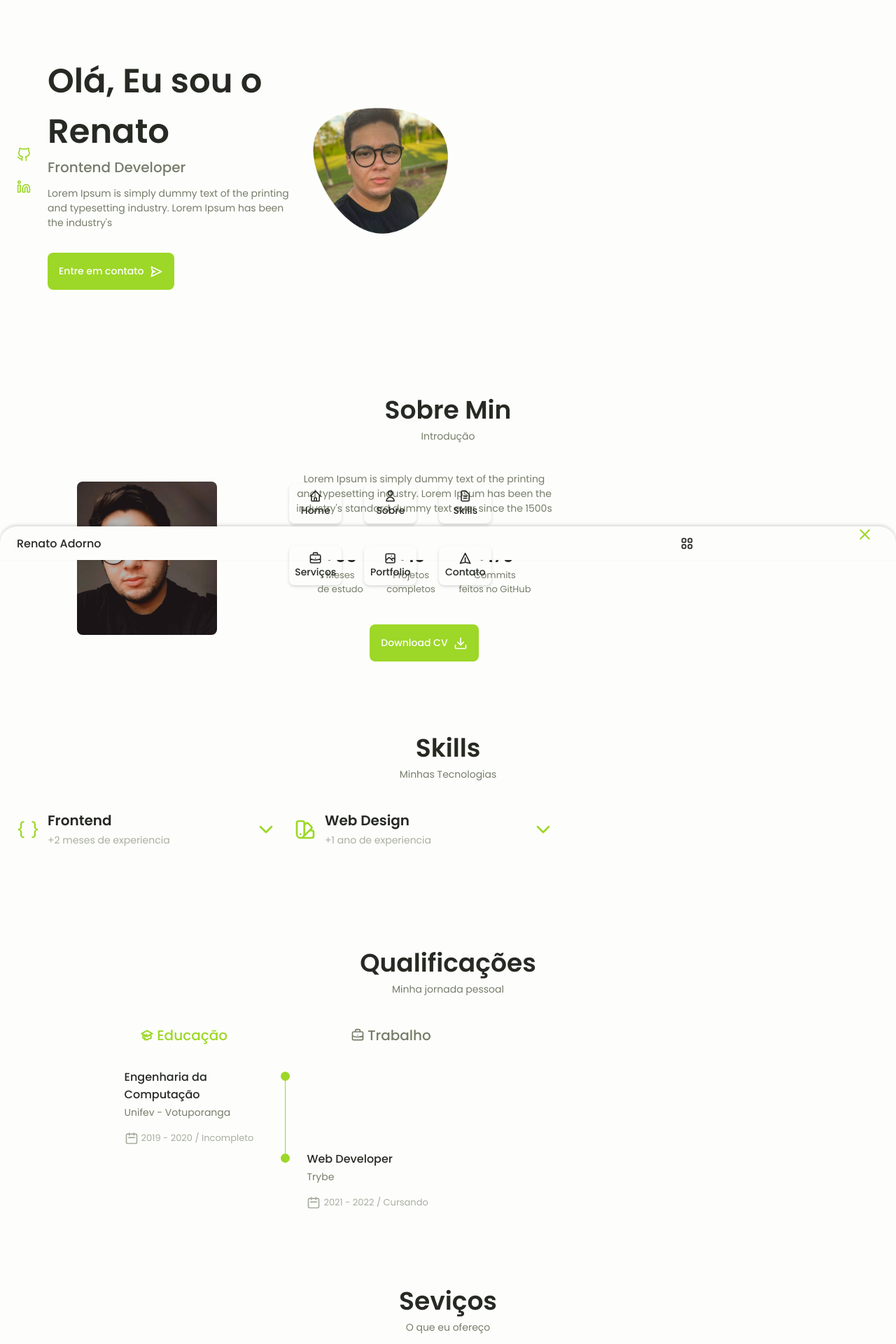
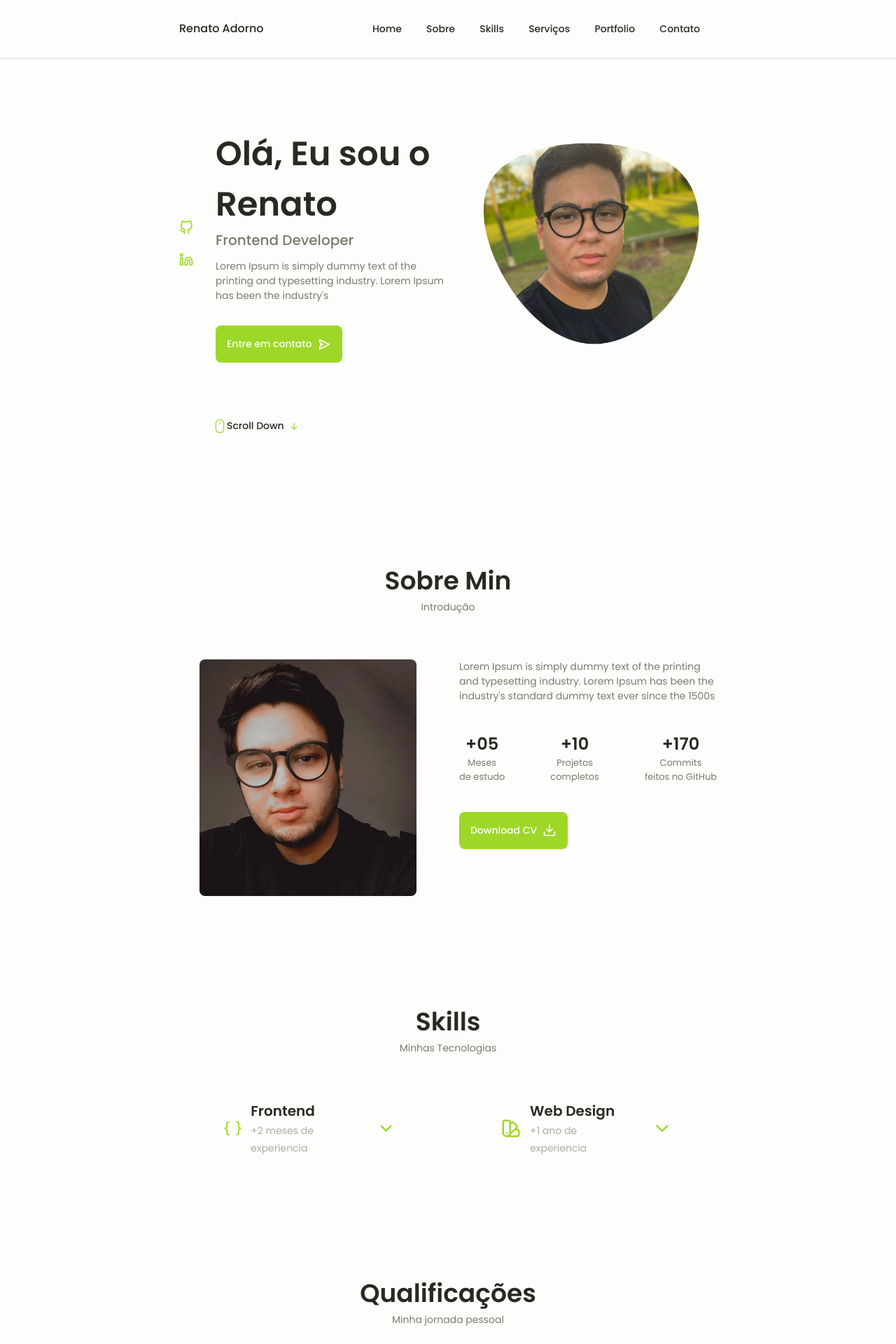
Before and after one commit to renatoadorno/portfolio-renatoAdorno, a React (Create React App) app: page / in a window 1280 px wide. Shown: the top 1920 px of the page at 70% size. Built offline with nearby package versions, Linux system fonts and the light colour scheme.

Commit message:
midia queries concluido

```diff
--- a/src/App.jsx
+++ b/src/App.jsx
@@ -16,7 +16,7 @@ function App() {
   return (
     <>
       <Header />
-      <main>
+      <main className="main" >
         <Home />
         <About />
         <Skills />
--- a/src/components/Footer.jsx
+++ b/src/components/Footer.jsx
@@ -9,11 +9,12 @@ export default function Footer() {
       <div className="footer__bg">
         <div className="footer__container container grid">
           <div className="footer__content grid">
-            <div>
+            <div className="footer__content--title">
               <h1 className="footer__title">Renato</h1>
               <span className="footer__subtitle">Frontend developer</span>
             </div>
 
+            <div>
               <ul className="footer__links">
                 <li>
                   <a href="#services" className="footer__link">Serviços</a>
@@ -25,6 +26,7 @@ export default function Footer() {
                   <a href="#contact" className="footer__link">Contato</a>
                 </li>
               </ul>
+            </div>
 
             <div className="footer__socials">
                 <a
@@ -44,10 +46,10 @@ export default function Footer() {
                   <RiInstagramLine />
                 </a>
             </div>
+
           </div>
-
+        </div>
         <p className="footer__copy">&#169; Desenvolvido por Renato Adorno</p>
-        </div>
       </div>
     </footer>
   )
--- a/src/components/Header.jsx
+++ b/src/components/Header.jsx
@@ -33,17 +33,23 @@ export default function Header() {
 
         { showMenu ? (
           <div className="nav__menu show-menu" id="nav-menu">
+
             <ul className="nav__list grid">
-              <li className="nav__item">
-                <a href="#home" className="nav__link" onClick={ funcCloseMenu }>
-                  <HomeIcon className="nav__icon" /> Home
-                </a>
-              </li>
+
+              <div className="nav__item">
+                <li>
+                  <a href="#home" className="nav__link" onClick={ funcCloseMenu }>
+                    <HomeIcon className="nav__icon" /> Home
+                  </a>
+                </li>
+              </div>
+
               <li className="nav__item">
                 <a href="#about" className="nav__link" onClick={ funcCloseMenu }>
                   <UserIcon className="nav__icon" /> About
                 </a>
               </li>
+
               <li className="nav__item">
                 <a href="#skills" className="nav__link" onClick={ funcCloseMenu }>
                   <DocumentTextIcon className="nav__icon" /> Skills
--- a/src/components/Services.jsx
+++ b/src/components/Services.jsx
@@ -96,7 +96,7 @@ export default function Services() {
           )}
         </div>
 
-        {/* ================SERVICES 1==================== */}
+        {/* ================SERVICES 2==================== */}
         <div className="services__content">
           <div>
             <CodeIcon className="services__icon" />
@@ -104,19 +104,19 @@ export default function Services() {
           </div>
 
           <span
-            onClick={ modalOne }
+            onClick={ modalTwo }
             className="button button--flex button--small button--link services__button"
           >
             Ver mais
             <BiRightArrowAlt className="button__icon" />
           </span>
 
-          {servicesOne ? (
+          {servicesTwo ? (
             <div className="services__modal active-modal">
               <div className="services__modal-content">
                 <h4 className="services__modal-title">Frontend <br/> Developer</h4>
                 <RiCloseLine
-                  onClick={ modalOne }
+                  onClick={ modalTwo }
                   className="services__modal-close"
                 />
 
@@ -143,7 +143,7 @@ export default function Services() {
               <div className="services__modal-content">
                 <h4 className="services__modal-title">Frontend <br/> Developer</h4>
                 <RiCloseLine
-                  onClick={ modalOne }
+                  onClick={ modalTwo }
                   className="services__modal-close"
                 />
 
--- a/src/css/index.css
+++ b/src/css/index.css
@@ -162,7 +162,6 @@ textarea {
 
 /*======================= LAYOUT ============================================*/
 .container {
-  max-width: 768px;
   margin-left: var(--mb-1-5);
   margin-right: var(--mb-1-5);
 }
@@ -188,6 +187,10 @@ textarea {
   display: flex;
   justify-content: space-between;
   align-items: center;
+  margin-bottom: .3rem;
+  margin-top: .3rem;
+  margin-left: 2rem;
+  margin-right: 2rem;
 }
 
 .nav__logo,
@@ -239,12 +242,9 @@ textarea {
   color: var(--title-color);
   font-weight: var(--font-medium);
   padding: .5rem;
-  border-radius: .5rem;
-  box-shadow: 0 2px 4px rgba(0, 0, 0, .15);
 }
 
 .nav__link:hover {
-  box-shadow: 0 4px 8px rgba(0, 0, 0, .25);
   color: var(--first-color-alt);
 }
 
@@ -258,7 +258,7 @@ textarea {
 
 .nav__close {
   position: absolute;
-  right: 2rem;
+  right: 14.5%;
   bottom: .5rem;
   width: 25px;
   cursor: pointer;
@@ -279,7 +279,7 @@ textarea {
 
 .header {
   box-shadow: 0 -2px 4px rgba(0, 0, 0, .15);
-  border-radius: 1.5rem 1.5rem 0 0;
+  border-radius: 1rem 1rem 0 0;
 }
 
 /*==================== HOME ====================*/
@@ -489,7 +489,7 @@ textarea {
 }
 
 .skills__arrow {
-  margin-left: auto;
+  margin-left: 2rem;
   transition: .7s;
 }
 
@@ -938,7 +938,7 @@ textarea {
   font-size: var(--smaller-font-size);
   text-align: center;
   margin-top: var(--mb-1);
-  margin-bottom: var(--mb-0-75);
+  margin-bottom: var(--mb-1-5);
   font-family: var(--body-font);
 }
 
@@ -1017,6 +1017,8 @@ textarea {
 
   .qualification__data {
     gap: .5rem;
+    margin-left: .4rem;
+    margin-right: 0;
   }
 
   .services__container {
@@ -1070,7 +1072,7 @@ textarea {
   }
 
   .home__blob {
-    width: 180px;
+    width: 200px;
   }
 
   .skills__title {
@@ -1102,7 +1104,28 @@ textarea {
 
 /* For medium devices */
 @media screen and (min-width: 450px) {
-  .home__content {
+  .container {
+    margin-left: var(--mb-2-5);
+    margin-right: var(--mb-2-5);
+  }
+
+  .nav__icon {
+    width: 1.5rem;
+  }
+
+  .nav__icon--menu {
+    width: 1.5rem;
+  }
+
+  .nav__close {
+    right: 15.5%;
+  }
+
+  .home__blob {
+    width: 250px;
+  }
+
+  /* .home__content {
     grid-template-columns: max-content 1fr 1fr;
   }
 
@@ -1113,7 +1136,7 @@ textarea {
   .home__img {
     order: 1;
     justify-content: center;
-  }
+  } */
 
   .about__container,
   .skills__container,
@@ -1135,13 +1158,13 @@ textarea {
 
   .qualification__sections {
     display: grid;
-    grid-template-columns: .6fr;
     justify-content: center;
   }
 
-  .contact__information--div {
-    display: flex;
-    justify-content: center;
+  .qualification__data {
+    gap: .5rem;
+    margin-left: 3rem;;
+    margin-right: 3rem;
   }
 
   .contact__container {
@@ -1150,7 +1173,7 @@ textarea {
 
   .contact__form {
     justify-content: center;
-    margin: 1rem;
+    /* margin: 1rem; */
   }
 
   .contact__information {
@@ -1158,25 +1181,449 @@ textarea {
   }
 
   .footer__content {
-    grid-template-columns: 30fr 30fr;
-    justify-content: center;
-    margin-left: 10%;
-    margin-right: 10%;
+    grid-template-columns: repeat(3, 1fr);
+    column-gap: 3.2rem;
+  }
+
+  .footer__content--title {
+    height: 100px;
   }
 
   .footer__socials {
-    margin-top: 0;
+    margin-top: 1rem;
+    margin-left: .1;
+    margin-right: 0;
+    align-items: center;
+    justify-content: center;
   }
 
   .footer__links{
-    margin-top: 1rem;
-    margin-left: 30%;
+    margin-top: .5rem;
   }
 
   .footer {
     width: 100%;
   }
 
+  .footer__copy {
+    margin-top: 4rem;
+    margin-bottom: 1.5rem;
+  }
+}
+
+@media screen and (min-width: 461px) {
+  .container {
+    margin-left: var(--mb-1-5);
+    margin-right: var(--mb-1-5);
+  }
+
+  .home__content {
+    grid-template-columns: max-content 1fr 1fr;
+  }
+
+  .home__data {
+    grid-column: initial;
+  }
+
+  .home__img {
+    order: 1;
+    justify-content: center;
+  }
+
+  .footer__content {
+    grid-template-columns: repeat(3, 1fr);
+    column-gap: 2.5rem;
+  }
+
+  .footer__content--title {
+    height: 100px;
+  }
+
+  .footer__socials {
+    justify-content: end;
+  }
+
+  .footer__links{
+    column-gap: .5rem;
+    margin: 0;
+    margin-top: .5rem;
+  }
+
+  .footer__link {
+    font-size: var(--small-font-size);
+  }
+
+  .footer {
+    width: 100%;
+  }
+
+  .footer__copy {
+    margin-top: 4rem;
+    margin-bottom: 1.5rem;
+  }
+}
+
+@media screen and (min-width: 500px) {
+  .qualification__sections {
+    display: grid;
+    grid-template-columns: .6fr;
+    justify-content: center;
+  }
+
+  .qualification__data {
+    gap: .5rem;
+    margin-left: 0;
+    margin-right: 0;
+  }
+
+
+}
+
+@media screen and (min-width: 565px) {
+  .container {
+    margin-left: 9%;
+    margin-right: 9%;
+  }
+
+  .contact__information--div {
+    display: flex;
+    justify-content: center;
+  }
+
+  .footer__links {
+    flex-direction: row;
+    column-gap: 1rem;
+    margin: 0;
+    margin-top: 1rem;
+  }
+}
+
+@media screen and (min-width: 615px) {
+  .container {
+    margin-left: 10%;
+    margin-right: 10%;
+  }
+
+  .footer__socials {
+    margin-left: 1rem;
+  }
+}
+
+@media screen and (min-width: 768px)  {
+
+  body {
+    margin: 0;
+  }
+
+  .section {
+    padding: 6rem 0 2rem;
+  }
+
+  .section__subtitle {
+    margin-bottom: 4rem;
+  }
+
+  .header {
+    top: 0;
+    bottom: initial;
+    box-shadow: 0 1px 4px rgba(0, 0, 0, .15);
+    border-radius: 0;
+  }
+
+  .header,
+  .main,
+  .footer__container {
+    padding: 0 1rem;
+  }
+
+  .nav {
+    display: flex;
+    height: calc(var(--header-height) + 1.5rem);
+    column-gap: 1rem;
+  }
+
+  .nav__icon,
+  .nav__close,
+  .nav__toggle {
+    display: none;
+  }
+
+  .nav__list {
+    display: flex;
+    column-gap: .5rem;
+    margin-top: 1.6rem;
+  }
+
+  .nav__menu {
+    margin-left: auto;
+  }
+
+  .nav__link {
+    display: flex;
+    flex-direction: column;
+    align-items: center;
+    font-size: var(--small-font-size);
+    color: var(--title-color);
+    font-weight: var(--font-medium);
+    padding: .5rem;
+    border-radius: .0rem;
+    box-shadow: 0 2px 4px rgba(0, 0, 0, 0);
+  }
+
+  .nav__link:hover {
+    box-shadow: 0 2px 4px rgba(0, 0, 0, 0);
+    color: var(--first-color-alt);
+  }
+
+  .home__container {
+    row-gap: 5rem;
+  }
+
+  .home__content {
+    padding-top: 5.5rem;
+    column-gap: 2rem;
+  }
+
+  .home__img {
+  }
+
+  .home__blob {
+    width: 280px;
+  }
+
+  .home__scroll {
+    display: block;
+  }
+
+  .home__scroll-button {
+    margin-left: 3rem;
+  }
+
+  .about__container {
+    column-gap: 2rem;
+  }
+
+  .about__img {
+    width: 310px;
+  }
+
+  .about__description {
+    text-align: initial;
+  }
+
+  .about__info {
+    justify-content: space-between;
+  }
+
+  .about__buttons {
+    justify-content: initial;
+  }
+
+  .qualification__tabs {
+    justify-content: center;
+  }
+
+  .qualification__button {
+    margin: 0 var(--mb-1);
+  }
+
+  .qualification__sections {
+    grid-template-columns: .4fr;
+  }
+
+  .services {
+    align-items: center;
+    justify-content: center;
+  }
+
+  .services__container {
+    grid-template-columns: repeat(2, 280px);
+    /* grid-template-columns: repeat(3, 218px); */
+    /* margin-right: 10%; */
+    justify-content: center;
+  }
+
+  .services__icon {
+    font-size: 2rem;
+  }
+
+  .services__content {
+    padding: 6rem 0 2rem 2.5rem;
+  }
+
+  .services__modal-content {
+    width: 450px;
+  }
+
+  .portfolio__img {
+    width: 320px;
+  }
+
+  .portfolio__content {
+    max-width: 768px;
+    align-items: center;
+  }
+
+  .portfolio__content--img {
+    display: flex;
+    width: 380px;
+  }
+
+  .footer__content {
+    grid-template-columns: repeat(3, 1fr);
+    column-gap: 5rem;
+  }
+
+  .footer__bg {
+    padding: 3rem 0 3.5rem;
+  }
+
+  .footer__links {
+    flex-direction: row;
+    column-gap: 2rem;
+    margin: 0;
+    margin-top: 1rem;
+  }
+
+  .footer__link {
+    font-size: var(--normal-font-size);
+  }
+
+  .footer__socials {
+    justify-content: flex-end;
+    width: 100px;
+    margin-top: 1rem;
+  }
+
+  .footer__copy {
+    margin-top: 2rem;
+    margin-bottom: 0rem;
+  }
+
+  .footer__title {
+    margin-bottom: 0;
+  }
+
+  .footer__content--title {
+    width: 130px;
+  }
+
+  .contact__information {
+    margin: 0;
+    margin-bottom: var(--mb-2);
+  }
+
+  .contact__information--div {
+    display: block;
+    justify-content: center;
+  }
+
+  .contact__container {
+    justify-content: center;
+    grid-template-columns: repeat(2, 1fr);
+    row-gap: 0;
+  }
+
+  .contact__form {
+    justify-content: center;
+    margin: 0rem;
+  }
+
 }
 
 /* For large devices */
+@media screen and (min-width: 850px) {
+  .container {
+    max-width: 850px;
+    margin-left: 05%;
+    margin-right: 05%;
+  }
+
+  .footer__content--title {
+    width: 150px;
+  }
+
+  .skills__content {
+    margin-left: 17%;
+    margin-right: 17%;
+  }
+
+  .nav__list {
+    display: flex;
+    column-gap: 1.2rem;
+    margin-top: 1.6rem;
+  }
+}
+
+@media screen and (min-width: 980px) {
+  .container {
+    max-width: 900px;
+    margin-left: 9%;
+    margin-right: 9%;
+  }
+}
+
+@media screen and (min-width: 1020px) {
+  .container {
+    max-width: 1000px;
+    margin-left: 13%;
+    margin-right: 13%;
+  }
+
+  .portfolio__content--img {
+    width: 480px;
+  }
+}
+
+@media screen and (min-width: 1024px) {
+
+  .header,
+  .main,
+  .footer__container {
+    padding: 0;
+  }
+
+  .home__blob {
+    width: 320px;
+  }
+
+  .services__container {
+    grid-template-columns: repeat(2, 250px);
+  }
+}
+
+@media screen and (min-width: 1220px) {
+  .container {
+    max-width: 1120px;
+    margin-left: 20%;
+    margin-right: 20%;
+  }
+}
+
+@media screen and (min-width: 1420px) {
+  .container {
+    max-width: 1220px;
+    margin-left: 25%;
+    margin-right: 25%;
+  }
+}
+
+@media screen and (min-width: 1720px) {
+  .container {
+    max-width: 1500px;
+    margin-left: 27%;
+    margin-right: 27%;
+  }
+}
+
+@media screen and (min-width: 2000px) {
+  .container {
+    max-width: 1700px;
+    margin-left: 32%;
+    margin-right: 32%;
+  }
+
+  .portfolio__content--img {
+    width: 580px;
+  }
+}
```
Lines whose indentation alone changed are shown as unchanged.
